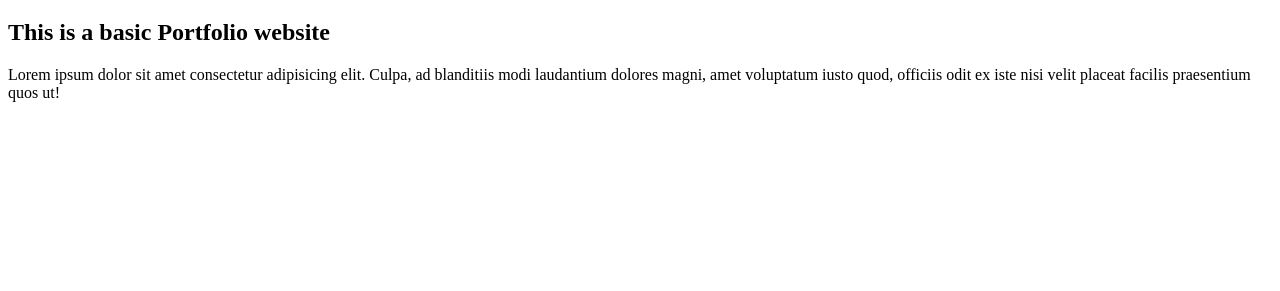
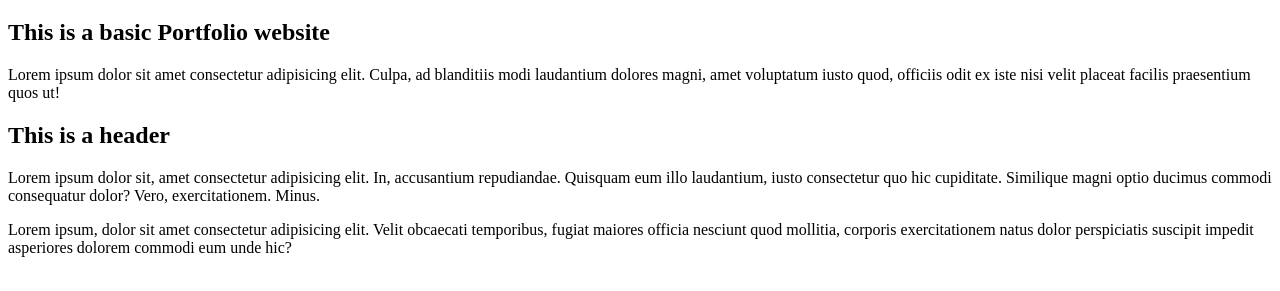
Before and after one commit to farman-arefin-outlook/Assignment-01, a plain HTML site: page index.html in a window 1280 px wide. Shown: the part 61-352 px from the top of the page. Drawn offline with Linux system fonts and the light colour scheme.

Commit message:
Test branch commit

```diff
--- a/index.html
+++ b/index.html
@@ -18,6 +18,15 @@
                 magni, amet voluptatum iusto quod, officiis odit ex iste nisi velit placeat facilis praesentium quos ut!
             </p>
         </section>
+        <section>
+            <h2>This is a header</h2>
+            <p>Lorem ipsum dolor sit, amet consectetur adipisicing elit. In, accusantium repudiandae. Quisquam eum illo
+                laudantium, iusto consectetur quo hic cupiditate. Similique magni optio ducimus commodi consequatur
+                dolor? Vero, exercitationem. Minus.</p>
+            <p>Lorem ipsum, dolor sit amet consectetur adipisicing elit. Velit obcaecati temporibus, fugiat maiores
+                officia nesciunt quod mollitia, corporis exercitationem natus dolor perspiciatis suscipit impedit
+                asperiores dolorem commodi eum unde hic?</p>
+        </section>
     </main>
     <footer>
 
```
